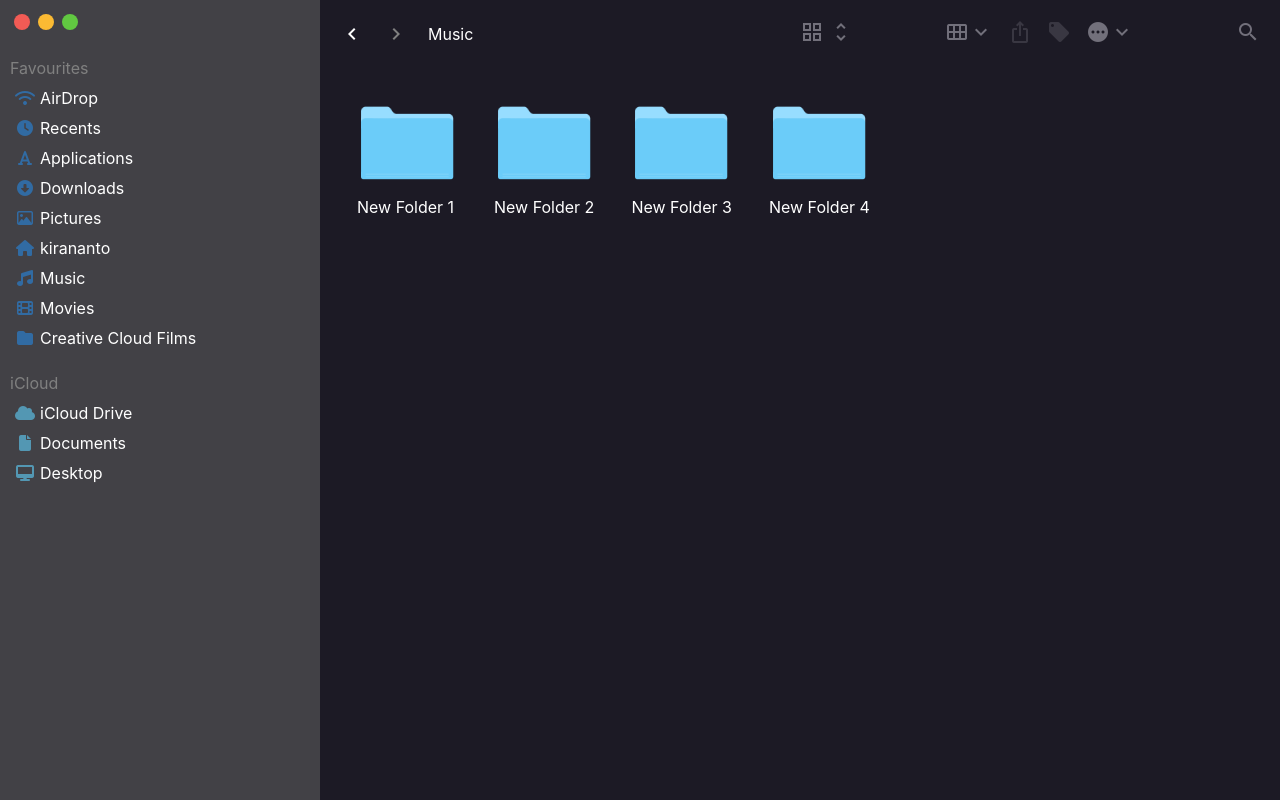
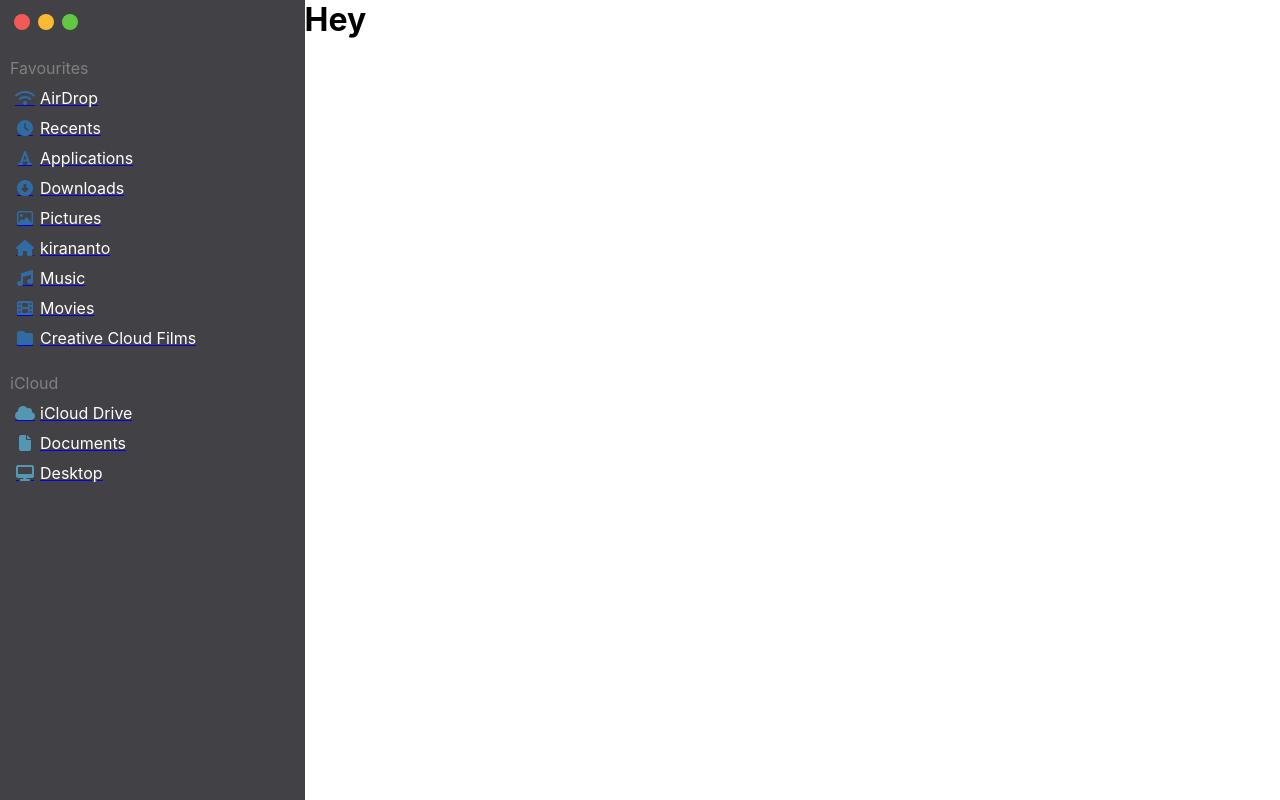
Before and after one commit to abhisheksarwan/fileex, a React (Create React App) app: page / in a window 1280 px wide. Built offline with nearby package versions, Linux system fonts and the light colour scheme.

Commit message:
added routes and user can select folder to see subfolders

```diff
--- a/package.json
+++ b/package.json
@@ -11,6 +11,7 @@
     "material-design-icons": "^3.0.1",
     "react": "^17.0.2",
     "react-dom": "^17.0.2",
+    "react-router-dom": "^5.2.0",
     "react-scripts": "4.0.3",
     "web-vitals": "^1.1.2"
   },
--- a/public/index.html
+++ b/public/index.html
@@ -16,8 +16,8 @@
     -->
     <link rel="manifest" href="%PUBLIC_URL%/manifest.json" />
     <script src="https://kit.fontawesome.com/435cfcb735.js" crossorigin="anonymous"></script>
-    <link href="https://fonts.googleapis.com/icon?family=Material+Icons"
-      rel="stylesheet">
+    <link href="https://fonts.googleapis.com/css?family=Material+Icons|Material+Icons+Outlined|Material+Icons+Two+Tone|Material+Icons+Round|Material+Icons+Sharp" rel="stylesheet">
+
     <!--
       Notice the use of %PUBLIC_URL% in the tags above.
       It will be replaced with the URL of the `public` folder during the build.
--- a/src/App.js
+++ b/src/App.js
@@ -1,13 +1,25 @@
 import './App.css';
 import Sidebar from './components/Sidebar/Sidebar';
+import { Route, Switch } from "react-router-dom";
 import FileManager from './components/FileManager/FileManager';
 import seedFolders from './seedFolders';
 
 function App() {
+
+  function findFolder(rootId,id) {
+   return seedFolders[rootId].structure.find(function(folder) {
+      return folder.id === id;
+    });
+  }
+
   return (
     <div className="App">
       <Sidebar />
-      <FileManager {...seedFolders[0].structure[0]} />
+
+      <Switch>
+        <Route exact path="/" render={() => <h1>Hey</h1>} />
+        <Route exact path="/:rootId/:id" render={(routeProps) => <FileManager folder={findFolder(routeProps.match.params.rootId,routeProps.match.params.id)} /> }/>
+      </Switch>
     </div>
   )
 }
--- a/src/components/FileHeader/FileHeader.css
+++ b/src/components/FileHeader/FileHeader.css
@@ -35,3 +35,7 @@
 .fileHeader_right_middle > * {
     margin-right:15px;
 }
+
+.flip {
+    transform: scaleX(-1);
+}
--- a/src/components/FileHeader/FileHeader.js
+++ b/src/components/FileHeader/FileHeader.js
@@ -25,10 +25,10 @@
                     </div>
 
                     <i class="material-icons" style={{color:"#393742"}}>ios_share</i>
-                    <i class="material-icons" style={{color:"#393742"}}>local_offer</i>
+                    <i class="material-icons-outlined flip" style={{color:"#393742"}}>local_offer</i>
 
                     <div>
-                        <i class="material-icons">pending</i>
+                        <i class="material-icons-outlined">pending</i>
                         <i class="material-icons">expand_more</i>
                     </div>
 
--- a/src/components/FileManager/FileManager.js
+++ b/src/components/FileManager/FileManager.js
@@ -5,8 +5,8 @@
 
 
 const FileManager = (props) => {
-    const folders = props.subFolder.map(folder => (
-        <Folder name={folder.name} />
+    const folders = props.folder.subFolder.map(folders => (
+        <Folder name={folders.name} />
     ));
     return (
         <div className="fileManager">
--- a/src/components/Folder/Folder.css
+++ b/src/components/Folder/Folder.css
@@ -2,6 +2,7 @@
     padding-top:25px;
     padding-left:37px;
     display: block;
+    text-align: center;
 }
 .folder_icon {
     height:100px;
--- a/src/components/Sidebar/Sidebar.js
+++ b/src/components/Sidebar/Sidebar.js
@@ -5,8 +5,8 @@
 import FiberManualRecordIcon from '@material-ui/icons/FiberManualRecord';
 
 function Sidebar() {
-    const sidebarFolders = seedFolders.map(folder => (
-        <SidebarFolder {...folder} />
+    const sidebarFolders = seedFolders.map((folder,index) => (
+        <SidebarFolder {...folder} index={index} />
     ))
     return (
         <div className="sidebar">
--- a/src/components/SidebarFolder/SidebarFolder.js
+++ b/src/components/SidebarFolder/SidebarFolder.js
@@ -1,10 +1,11 @@
 import React from 'react';
 import './SidebarFolder.css';
+import { NavLink } from 'react-router-dom';
 import SidebarOption from '../SidebarOption/SidebarOption';
 
 const SidebarFolder = (props) => {
     const sidebarOptions = props.structure.map(option => (
-        <SidebarOption icon={option.icon} name={option.folderName} iconType={option.iconType} color={option.iconColor} />
+        <NavLink exact to={`/${props.index}/${option.id}`} activeClassName="active"><SidebarOption icon={option.icon} name={option.folderName} iconType={option.iconType} color={option.iconColor} /></NavLink>
     ));
     return (
      <div className="sidebar_folder">
--- a/src/components/SidebarOption/SidebarOption.css
+++ b/src/components/SidebarOption/SidebarOption.css
@@ -21,3 +21,8 @@
     width: 20px;
     text-align: center;
 }
+
+.active > * {
+    background-color: #5b5a5f;
+    border-radius: 5px;
+}
--- a/src/index.js
+++ b/src/index.js
@@ -2,11 +2,14 @@
 import ReactDOM from 'react-dom';
 import './index.css';
 import App from './App';
+import { BrowserRouter } from 'react-router-dom';
 import reportWebVitals from './reportWebVitals';
 
 ReactDOM.render(
   <React.StrictMode>
-    <App />
+    <BrowserRouter>
+      <App />
+    </BrowserRouter>
   </React.StrictMode>,
   document.getElementById('root')
 );
--- a/src/seedFolders.js
+++ b/src/seedFolders.js
@@ -8,10 +8,10 @@
               iconType:"s",
               iconColor:"#316ba3",
               subFolder: [
-              { name: "New Folder 1" },
-              { name: "New Folder 2" },
-              { name: "New Folder 3" },
-              { name: "New Folder 4" } ]
+              { name: "Could" },
+              { name: "Not" },
+              { name: "Add" },
+              { name: "Much" } ]
         },
         { folderName: "Recents",
         id: "recents",
@@ -19,10 +19,10 @@
         iconType:"r",
         iconColor:"#316ba3",
         subFolder: [
-        { name: "New Folder 1" },
-        { name: "New Folder 2" },
-        { name: "New Folder 3" },
-        { name: "New Folder 4" } ]
+        { name: "But" },
+        { name: "I" },
+        { name: "Promise" },
+        { name: "I" } ]
         },
         { folderName: "Applications",
         id: "applications",
@@ -30,10 +30,10 @@
         iconType:"s",
         iconColor:"#316ba3",
         subFolder: [
-        { name: "New Folder 1" },
-        { name: "New Folder 2" },
-        { name: "New Folder 3" },
-        { name: "New Folder 4" } ]
+        { name: "Will" },
+        { name: "do" },
+        { name: "better" },
+        { name: "you" } ]
         },
         { folderName: "Downloads",
         id: "downloads",
@@ -41,10 +41,10 @@
         iconType:"r",
         iconColor:"#316ba3",
         subFolder: [
-        { name: "New Folder 1" },
-        { name: "New Folder 2" },
-        { name: "New Folder 3" },
-        { name: "New Folder 4" } ]
+        { name: "just" },
+        { name: "need" },
+        { name: "to" },
+        { name: "believe" } ]
         },
         { folderName: "Pictures",
         id: "pictures",
@@ -52,10 +52,10 @@
         iconType:"s",
         iconColor:"#316ba3",
         subFolder: [
-        { name: "New Folder 1" },
-        { name: "New Folder 2" },
-        { name: "New Folder 3" },
-        { name: "New Folder 4" } ]
+        { name: "in" },
+        { name: "me" },
+        { name: "because" },
+        { name: "thats" } ]
         },
         { folderName: "kirananto",
         id: "user",
@@ -63,10 +63,10 @@
         iconType:"s",
         iconColor:"#316ba3",
         subFolder: [
-        { name: "New Folder 1" },
-        { name: "New Folder 2" },
-        { name: "New Folder 3" },
-        { name: "New Folder 4" } ]
+        { name: "what" },
+        { name: "LEADERS" },
+        { name: "do" },
+        { name: "they" } ]
         },
         { folderName: "Music",
         id: "music",
@@ -74,10 +74,10 @@
         iconType:"s",
         iconColor:"#316ba3",
         subFolder: [
-        { name: "New Folder 1" },
-        { name: "New Folder 2" },
-        { name: "New Folder 3" },
-        { name: "New Folder 4" } ]
+        { name: "create" },
+        { name: "more" },
+        { name: "leaders" },
+        { name: "thanks" } ]
         },
         { folderName: "Movies",
         id: "movies",
@@ -85,8 +85,8 @@
         iconType:"s",
         iconColor:"#316ba3",
         subFolder: [
-        { name: "New Folder 1" },
-        { name: "New Folder 2" },
+        { name: "a" },
+        { name: "lot" },
         { name: "New Folder 3" },
         { name: "New Folder 4" } ]
         },
```
Also changed, not shown: 1 other file (tests, documents, lock files or other folders).
